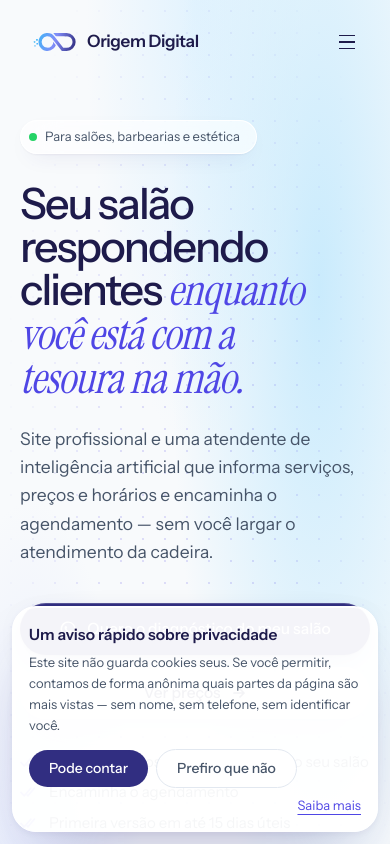
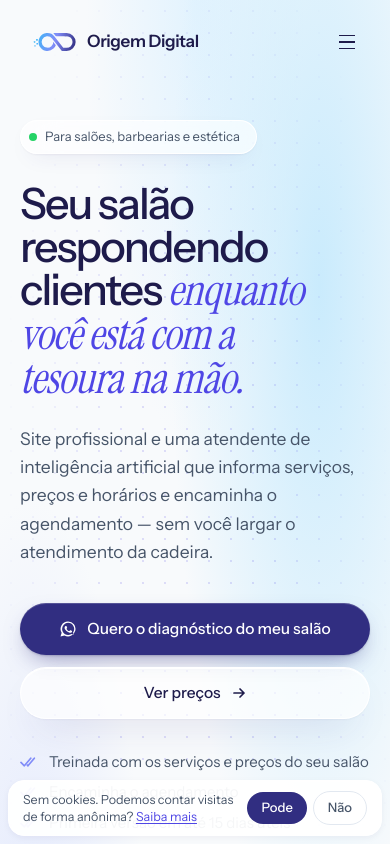
Before and after one commit to vito0067/origem-digital, a Next.js app: page /saloes in a window 390 px wide. Shown: the top 844 px of the page. Built offline with nearby package versions, Linux system fonts and the light colour scheme.

Commit message:
Ajustes: desconto permanente e celular

```diff
--- a/components/AvisoCookies.tsx
+++ b/components/AvisoCookies.tsx
@@ -37,29 +37,39 @@ export default function AvisoCookies() {
     <div
       role="region"
       aria-label="Aviso de privacidade"
-      className="fixed inset-x-0 bottom-0 z-[95] p-3 sm:bottom-5 sm:p-0"
+      className="fixed inset-x-0 bottom-0 z-[95] p-2 sm:bottom-5 sm:p-0"
       style={{ animation: "revelaNaCarga .5s cubic-bezier(.22,1,.36,1) both", ["--de-y" as string]: "14px" }}
     >
-      <div className="mx-auto rounded-3xl border border-white bg-white/95 p-4 shadow-flutua backdrop-blur-xl sm:max-w-[44rem] sm:p-5 md:flex md:items-center md:gap-6">
-        <div className="md:flex-1">
-          <p className="font-display text-[15.5px] font-semibold text-tinta">Um aviso rápido sobre privacidade</p>
-          <p className="mt-1.5 text-[13px] leading-relaxed text-grafite sm:text-[13.5px]">
+      {/* No celular, uma faixa baixa (não cobre o botão da capa); da tela
+          média para cima, a placa completa com o título. */}
+      <div className="mx-auto flex items-center gap-3 rounded-2xl border border-white bg-white/95 px-3.5 py-2.5 shadow-flutua backdrop-blur-xl sm:block sm:max-w-[44rem] sm:rounded-3xl sm:p-5 md:flex md:items-center md:gap-6">
+        <div className="min-w-0 flex-1">
+          <p className="hidden font-display text-[15.5px] font-semibold text-tinta sm:block">Um aviso rápido sobre privacidade</p>
+          <p className="text-[12.5px] leading-snug text-grafite sm:hidden">
+            Sem cookies. Podemos contar visitas de forma anônima?{" "}
+            <Link href="/privacidade" className="text-azul underline underline-offset-2">
+              Saiba mais
+            </Link>
+          </p>
+          <p className="mt-1.5 hidden text-[13.5px] leading-relaxed text-grafite sm:block">
             Este site não guarda cookies seus. Se você permitir, contamos de forma anônima quais partes da página são mais
             vistas — sem nome, sem telefone, sem identificar você.
           </p>
         </div>
-        <div className="mt-3 flex flex-wrap items-center gap-2 md:mt-0 md:shrink-0 md:flex-col md:items-stretch">
-          <button type="button" onClick={() => responder("aceito")} className="rounded-full bg-noite px-5 py-2 text-[14px] font-medium text-white">
-            Pode contar
+        <div className="flex shrink-0 items-center gap-1.5 sm:mt-3 sm:flex-wrap sm:gap-2 md:mt-0 md:flex-col md:items-stretch">
+          <button type="button" onClick={() => responder("aceito")} className="rounded-full bg-noite px-3.5 py-1.5 text-[13px] font-medium text-white sm:px-5 sm:py-2 sm:text-[14px]">
+            <span className="sm:hidden">Pode</span>
+            <span className="hidden sm:inline">Pode contar</span>
           </button>
           <button
             type="button"
             onClick={() => responder("recusado")}
-            className="rounded-full border border-linha bg-white px-5 py-2 text-[14px] font-medium text-grafite hover:border-violeta"
+            className="rounded-full border border-linha bg-white px-3.5 py-1.5 text-[13px] font-medium text-grafite hover:border-violeta sm:px-5 sm:py-2 sm:text-[14px]"
           >
-            Prefiro que não
+            <span className="sm:hidden">Não</span>
+            <span className="hidden sm:inline">Prefiro que não</span>
           </button>
-          <Link href="/privacidade" className="ml-auto text-[13px] text-azul underline underline-offset-4 md:ml-0 md:text-center">
+          <Link href="/privacidade" className="ml-auto hidden text-[13px] text-azul underline underline-offset-4 sm:inline md:ml-0 md:text-center">
             Saiba mais
           </Link>
         </div>
--- a/components/Capa.tsx
+++ b/components/Capa.tsx
@@ -57,7 +57,7 @@ function Notificacoes({ ligado }: { ligado: boolean }) {
 
       <div
         className="vidro relative ml-auto mt-3 w-[92%] rounded-2xl p-4 shadow-flutua sm:absolute sm:right-[1%] sm:top-[71%] sm:mt-0 sm:w-[330px]"
-        style={{ animation: "notifica .7s cubic-bezier(.22,1,.36,1) 1.1s both" }}
+        style={{ animation: "notifica .7s cubic-bezier(.22,1,.36,1) .7s both" }}
       >
         <div className="flex items-center gap-2">
           <span className="flex h-7 w-7 items-center justify-center rounded-full bg-white shadow-cartao">
--- a/components/ContagemOferta.tsx
+++ /dev/null
@@ -1,42 +0,0 @@
-"use client";
-
-import { useEffect, useState } from "react";
-
-/**
- * Quanto falta para a oferta do mês acabar.
- *
- * A conta é real: mede até o último segundo do mês corrente. Nada de
- * contador falso que reinicia quando a página recarrega.
- *   mais de 1 dia → "faltam 11 dias!"; último dia → "faltam 7 horas!";
- *   última hora → "faltam 42 minutos!".
- *
- * Renderiza vazio no servidor e preenche no navegador: a data do
- * servidor e a do visitante podem não bater.
- */
-export default function ContagemOferta({ className = "" }: { className?: string }) {
-  const [texto, setTexto] = useState("");
-
-  useEffect(() => {
-    const calcular = () => {
-      const agora = new Date();
-      const fim = new Date(agora.getFullYear(), agora.getMonth() + 1, 0, 23, 59, 59);
-      const resta = fim.getTime() - agora.getTime();
-      if (resta <= 0) {
-        setTexto("");
-        return;
-      }
-      const dias = Math.floor(resta / 86400000);
-      const horas = Math.floor((resta % 86400000) / 3600000);
-      const minutos = Math.floor((resta % 3600000) / 60000);
-      if (dias >= 1) setTexto(`${dias} ${dias === 1 ? "dia" : "dias"}`);
-      else if (horas >= 1) setTexto(`${horas} ${horas === 1 ? "hora" : "horas"}`);
-      else setTexto(`${minutos} ${minutos === 1 ? "minuto" : "minutos"}`);
-    };
-    calcular();
-    const relogio = setInterval(calcular, 60000);
-    return () => clearInterval(relogio);
-  }, []);
-
-  if (!texto) return null;
-  return <span className={className}>faltam {texto} para acabar!</span>;
-}
--- a/components/PaginaSegmento.tsx
+++ b/components/PaginaSegmento.tsx
@@ -109,7 +109,7 @@ export default function PaginaSegmento({ s }: { s: Segmento }) {
 
           <div className="lg:col-span-5">
             <div className="surge" style={{ ["--atraso" as string]: "200ms" }}>
-              <ConversaAurora falas={s.conversa.falas} nome={s.conversa.nome} iniciais={s.conversa.iniciais} selo="exemplo" atraso={800} />
+              <ConversaAurora falas={s.conversa.falas} nome={s.conversa.nome} iniciais={s.conversa.iniciais} selo="exemplo" atraso={300} />
               <p className="mt-1 text-center text-[13px] text-cinza">{s.conversa.aviso}</p>
             </div>
           </div>
--- a/components/Rodape.tsx
+++ b/components/Rodape.tsx
@@ -3,7 +3,7 @@ import { Simbolo } from "./Marca";
 import { ramos } from "@/lib/ramos";
 
 /**
- * O RODAPÉ — simples, em quatro colunas.
+ * O RODAPÉ — marca, navegação, ramos, contato e legal.
  *
  * `prefixo`: os links apontam para seções da página inicial; fora dela
  * (como em /clinicas) precisam de "/" na frente.
--- a/components/SimboloParticulas.tsx
+++ b/components/SimboloParticulas.tsx
@@ -176,15 +176,25 @@ export default function SimboloParticulas({ className = "", aoMontar }: { classN
       return pendentes;
     };
 
+    // As mensagens da capa entram quando o símbolo está quase pronto (1 s
+    // de montagem), e não só no fim — a conversa aparece mais cedo.
+    let avisou = false;
+    const anunciar = () => {
+      if (avisou) return;
+      avisou = true;
+      avisar.current?.();
+    };
+
     const quadroAQuadro = (agora: number) => {
       if (!inicio) inicio = agora;
       const faltam = desenhar(agora);
+      if (agora - inicio > 1000) anunciar();
       if (faltam > 0) {
         anima = requestAnimationFrame(quadroAQuadro);
       } else {
         terminou = true;
         desenhar(agora);
-        avisar.current?.();
+        anunciar();
       }
     };
 
@@ -193,7 +203,7 @@ export default function SimboloParticulas({ className = "", aoMontar }: { classN
     if (parado) {
       terminou = true;
       desenhar(0);
-      avisar.current?.();
+      anunciar();
     }
     // Só começa quando o símbolo aparece na tela: no celular ele fica
     // abaixo do título, e a montagem não pode acontecer sem ninguém ver.
@@ -202,10 +212,12 @@ export default function SimboloParticulas({ className = "", aoMontar }: { classN
         if (!e.isIntersecting) return;
         aparece.disconnect();
         if (terminou) return;
-        // um respiro antes de começar: o título chega primeiro
-        comeco = setTimeout(() => (anima = requestAnimationFrame(quadroAQuadro)), 350);
+        // no computador, um respiro para o título chegar primeiro; no
+        // celular o título já passou quando o símbolo aparece — começa já
+        const espera = window.innerWidth < 640 ? 0 : 350;
+        comeco = setTimeout(() => (anima = requestAnimationFrame(quadroAQuadro)), espera);
       },
-      { threshold: 0.4 }
+      { threshold: 0.15 }
     );
     aparece.observe(el);
 
@@ -221,7 +233,7 @@ export default function SimboloParticulas({ className = "", aoMontar }: { classN
       if (!preparar()) return;
       terminou = true;
       desenhar(0);
-      if (!estavaPronto) avisar.current?.();
+      if (!estavaPronto) anunciar();
     });
     vigia.observe(el);
 
--- a/lib/precos.ts
+++ b/lib/precos.ts
@@ -91,7 +91,7 @@ export const produtos: Produto[] = [
     setup: AGENTE_AVANCADO,
     mensal: 327,
     indicado: "Volume alto e qualificação de leads",
-    diferenca: "Tudo do Essencial, mais CRM e transferência para humano",
+    diferenca: "Tudo do Essencial, mais agendamento, CRM e planilhas",
   },
   {
     id: "pacote-inicio",
```
Also changed, not shown: components/Precos.tsx (+4 -8 lines).
